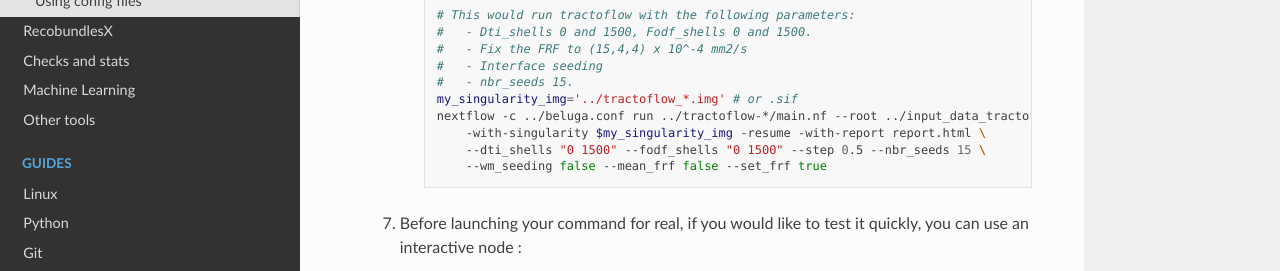
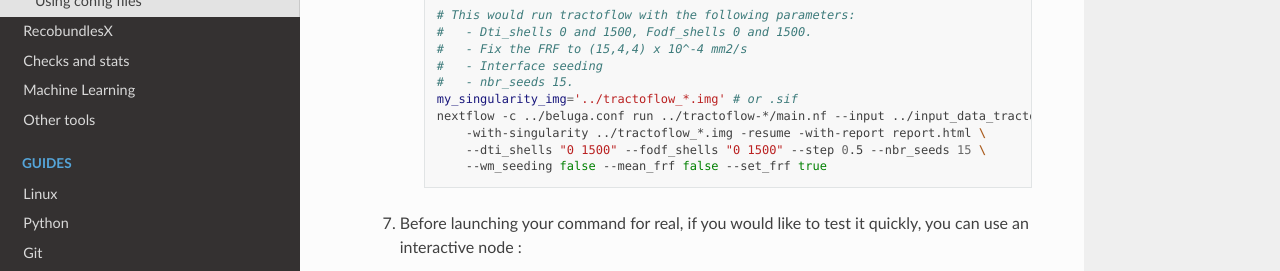
Before and after one commit to scilus/scil-documentation, a Sphinx documentation site: the page built from source/tools/tractoflow.rst, in a window 1280 px wide and 900 px high, scrolled down 1805 px. Shown: the part 151-422 px from the top of the window. Built offline with Sphinx 7.4.7 and the Read the Docs theme 2.0.0, drawn with Linux system fonts in a browser that asks for light colours.

Commit message:
changing java module and root-->input

```diff
--- a/source/heavy/computing.rst
+++ b/source/heavy/computing.rst
@@ -65,7 +65,8 @@
 
         # User specific aliases and functions
 
-        module load java/1.8.0_192 singularity/3.5
+        module load java/11.0.2
+        module load singularity
 
         #export PATH=$PATH:/home/USER/scripts  # if you have scripts
         export PATH=$PATH:$HOME/nextflow
--- a/source/tools/tractoflow.rst
+++ b/source/tools/tractoflow.rst
@@ -79,8 +79,8 @@
             #   - Interface seeding
             #   - nbr_seeds 15.
             my_singularity_img='../tractoflow_*.img' # or .sif
-            nextflow -c ../beluga.conf run ../tractoflow-*/main.nf --root ../input_data_tractoflow \
-                -with-singularity $my_singularity_img -resume -with-report report.html \
+            nextflow -c ../beluga.conf run ../tractoflow-*/main.nf --input ../input_data_tractoflow \
+                -with-singularity ../tractoflow_*.img -resume -with-report report.html \
                 --dti_shells "0 1500" --fodf_shells "0 1500" --step 0.5 --nbr_seeds 15 \
                 --wm_seeding false --mean_frf false --set_frf true
 
```
